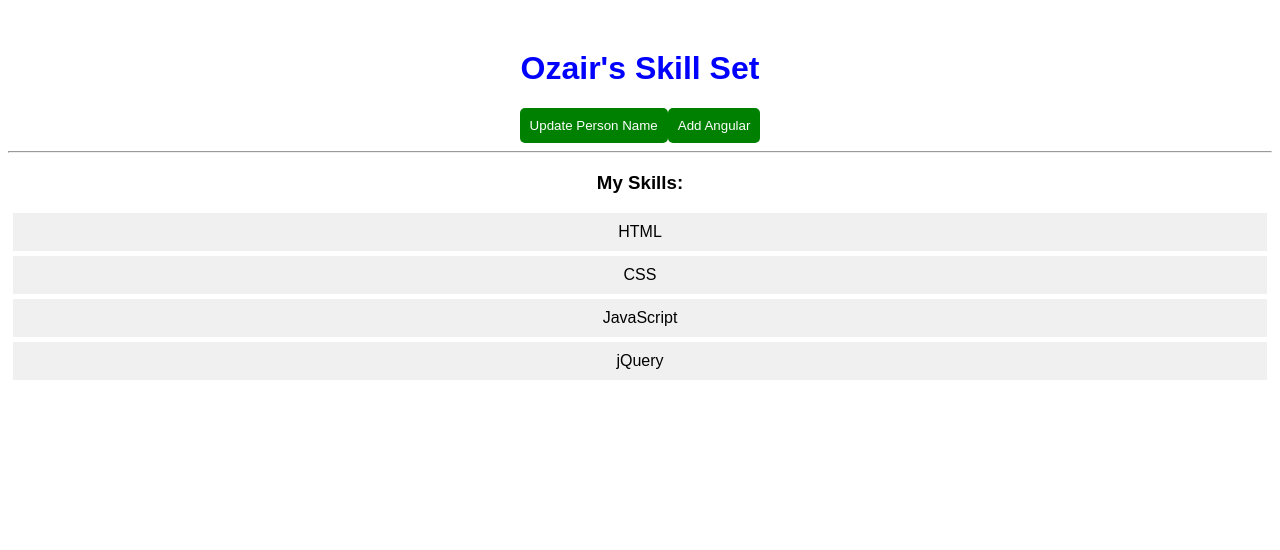
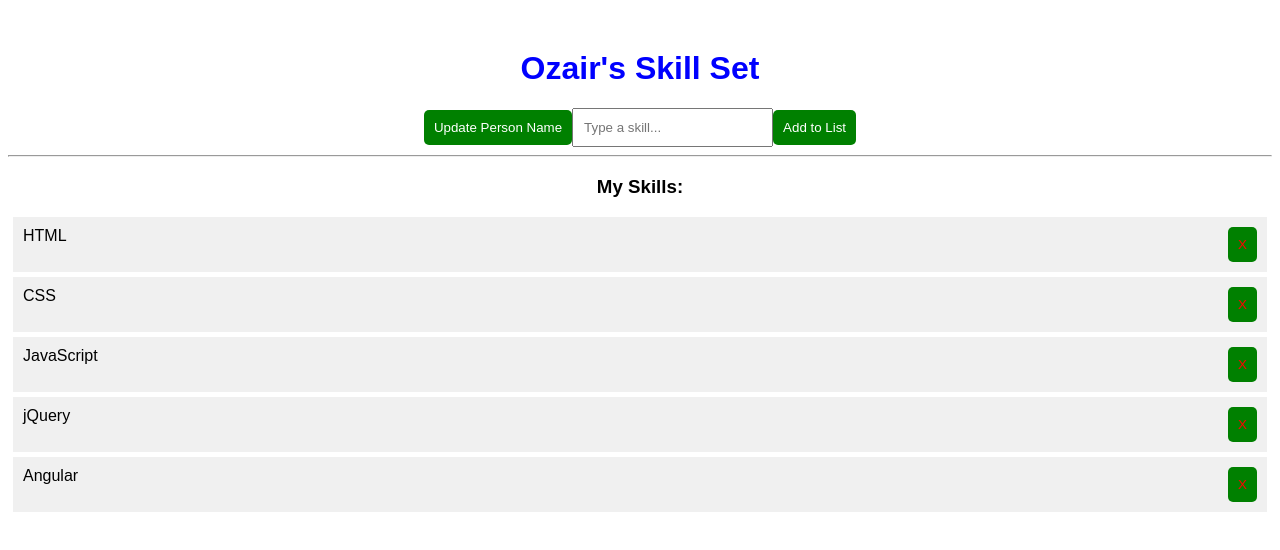
Before and after one commit to Ozair-khaan/my-angular-17-app, an Angular app: page / in a window 1280 px wide. Shown: the top 550 px of the page. Built offline with nearby package versions, Linux system fonts and the light colour scheme.

Commit message:
add remove btn added

```diff
--- a/src/app/app.component.html
+++ b/src/app/app.component.html
@@ -2,16 +2,41 @@
   <h1>{{ myName }}'s Skill Set</h1>
 
   <button (click)="changeName()">Update Person Name</button>
-  <button (click)="addSkill()">Add Angular</button>
+
+  <input
+    #newSkill
+    type="text"
+    placeholder="Type a skill..."
+    style="padding: 10px"
+    type="text"
+  />
+  <button (click)="addSkill(newSkill.value); newSkill.value = ''">
+    Add to List
+  </button>
 
   <hr />
 
   <h3>My Skills:</h3>
+
   <ul style="list-style-type: none; padding: 0">
-    @for (skill of skills; track skill) {
-    <li style="background: #f0f0f0; margin: 5px; padding: 10px">
-      {{ skill }}
+    @for (skill of skills; track skill; let i = $index) {
+
+    <li
+      style="
+        background: #f0f0f0;
+        margin: 5px;
+        padding: 10px;
+        display: flex;
+        justify-content: space-between;
+      "
+    >
+      <span>{{ skill }}</span>
+
+      <button (click)="removeSkill(i)" style="color: red; cursor: pointer">
+        X
+      </button>
     </li>
+
     }
   </ul>
 </div>
--- a/src/app/app.component.ts
+++ b/src/app/app.component.ts
@@ -10,13 +10,19 @@ import { CommonModule } from '@angular/common';
 })
 export class AppComponent {
   myName = 'Ozair';
-  skills = ['HTML', 'CSS', 'JavaScript', 'jQuery'];
+  skills = ['HTML', 'CSS', 'JavaScript', 'jQuery', 'Angular'];
 
   changeName() {
     this.myName = 'Angular Expert';
   }
 
-  addSkill() {
-    this.skills.push('Angular v17');
+  addSkill(name: string) {
+    if (name) {
+      this.skills.push(name);
+    }
+  }
+
+  removeSkill(index: number) {
+    this.skills.splice(index, 1);
   }
 }
```
